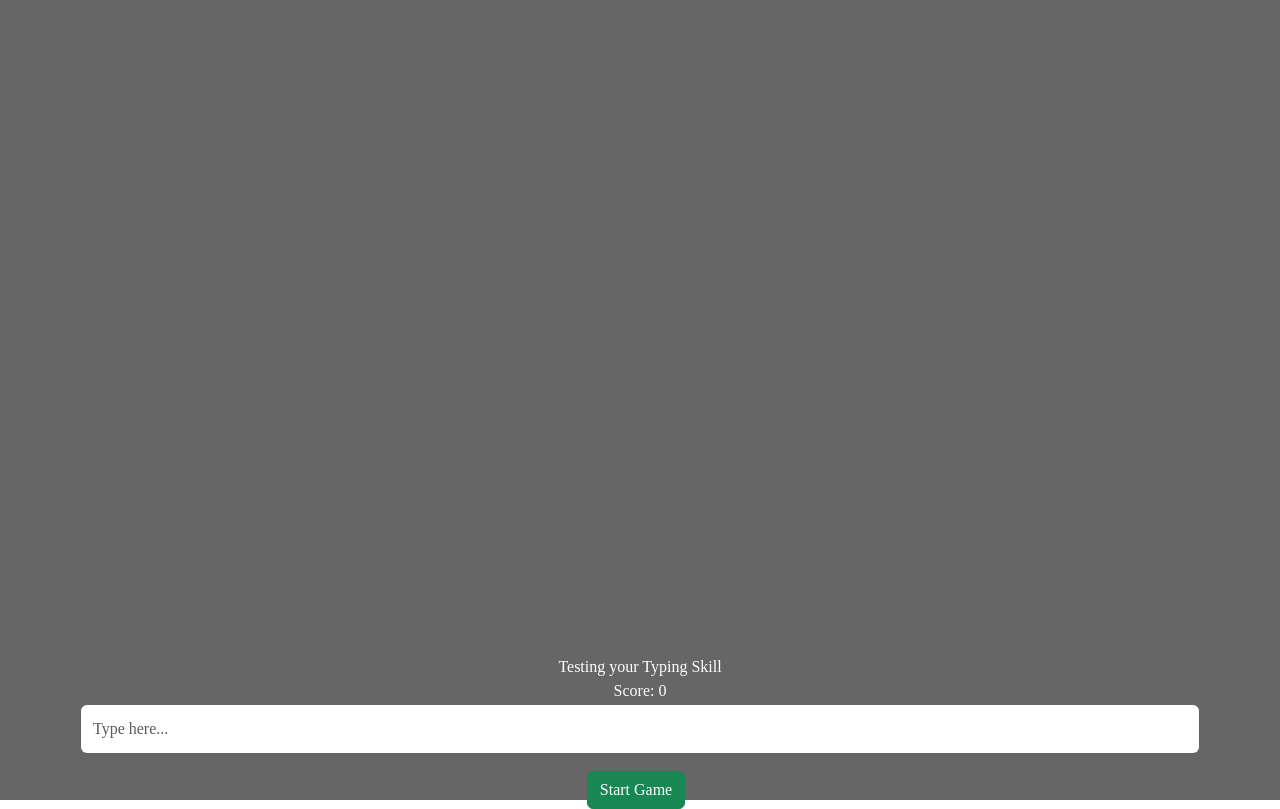
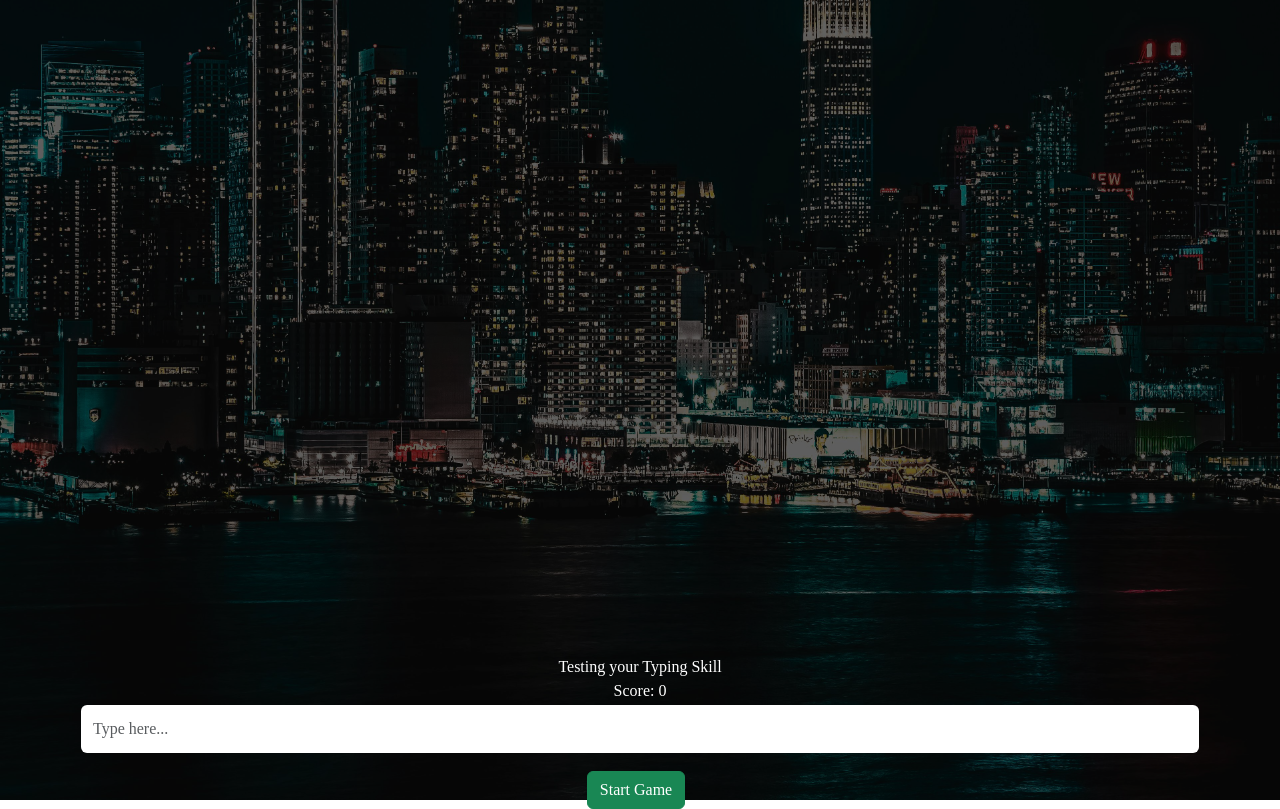
Before and after one commit to balakrishna-pallapothula-au52/Typing-game, a plain HTML site: page index.html in a window 1280 px wide. Drawn offline with nearby package versions, Linux system fonts and the light colour scheme; files that its build step writes are made by us from their sources.

Commit message:
Update styles.scss

```diff
--- a/styles.scss
+++ b/styles.scss
@@ -1,7 +1,7 @@
 /* Banner section */
 .banner {
 	&__bg {
-		background-image: url(./Assets/hero-bg-nightsky.jpg);
+		background-image: url(./hero-bg-nightsky.jpg);
 		position: relative;
 		width: 100%;
 		height: 100vh;
```
